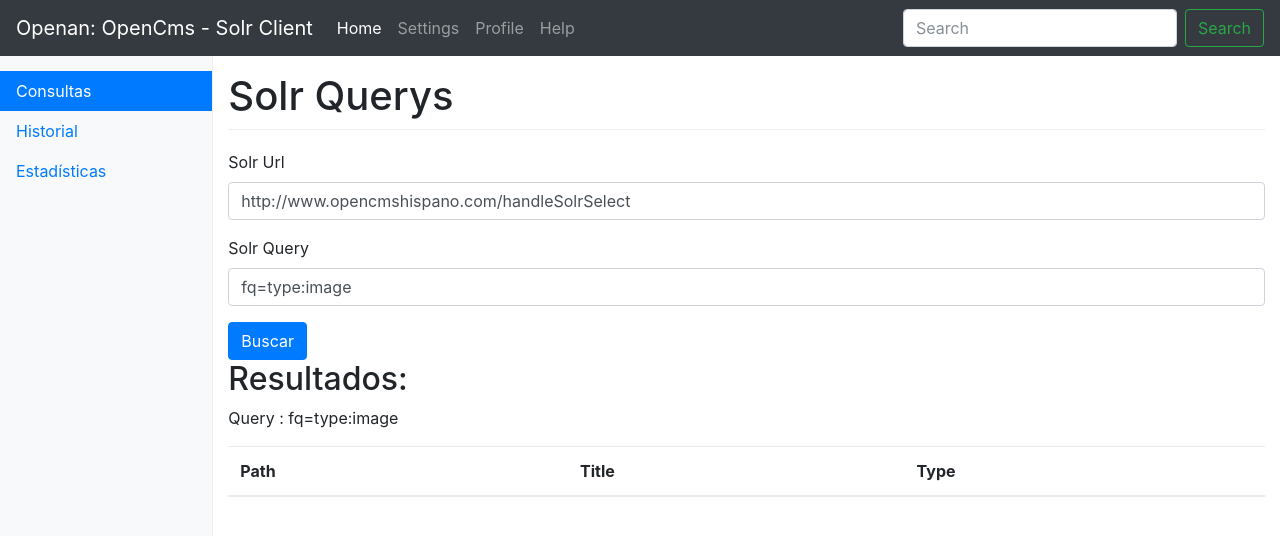
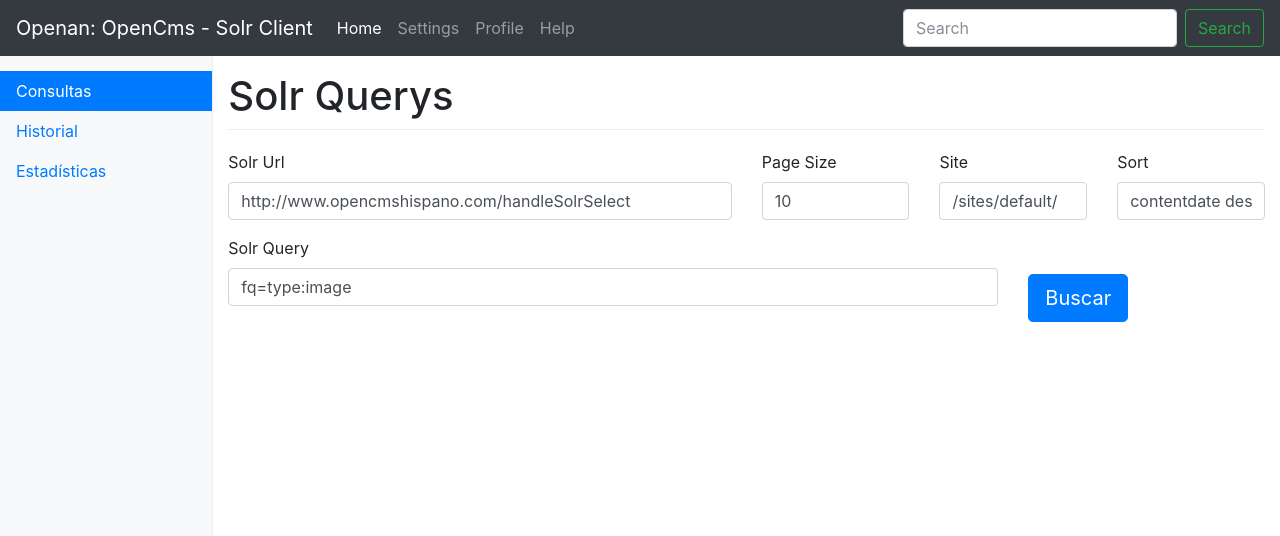
Before and after one commit to serrapos/openan, an Angular app: page / in a window 1280 px wide. Shown: the top 536 px of the page. Built offline with nearby package versions, Linux system fonts and the light colour scheme.

Commit message:
Añadido componentes de bootstrap y configurada la paginación

```diff
--- a/package.json
+++ b/package.json
@@ -21,6 +21,7 @@
     "@angular/platform-browser": "^5.0.0",
     "@angular/platform-browser-dynamic": "^5.0.0",
     "@angular/router": "^5.0.0",
+    "@ng-bootstrap/ng-bootstrap": "^1.0.0-beta.5",
     "core-js": "^2.4.1",
     "rxjs": "^5.5.2",
     "zone.js": "^0.8.14"
--- a/src/app/app.module.ts
+++ b/src/app/app.module.ts
@@ -6,6 +6,8 @@ import { SolrQueryComponent } from './views/components/solr-query/solr-query.com
 import { SolrQueryService } from './services/solr-query.service';
 import { HttpModule } from '@angular/http';
 import { FormsModule } from '@angular/forms';
+import {NgbModule} from '@ng-bootstrap/ng-bootstrap';
+
 
 @NgModule({
   declarations: [
@@ -16,7 +18,8 @@ import { FormsModule } from '@angular/forms';
     BrowserModule,
     LayoutModule,
     HttpModule,
-    FormsModule
+    FormsModule,
+    NgbModule.forRoot()
   ],
   providers: [SolrQueryService],
   bootstrap: [AppComponent]
--- a/src/app/views/components/solr-query/solr-query.component.html
+++ b/src/app/views/components/solr-query/solr-query.component.html
@@ -2,21 +2,39 @@
 
 <div>
     <form (ngSubmit)="onSubmit()">
-        <div class="form-group">
-          <label for="urlSolr">Solr Url</label>
-          <input type="text" class="form-control" [(ngModel)]="urlSolr" name="urlSolr" placeholder="Introduzca la url del Handle Solr Select"/>
+        <div class="row">
+            <div class="col-6 form-group">
+                <label for="urlSolr">Solr Url</label>
+                <input type="text" class="form-control" [(ngModel)]="urlSolr" name="urlSolr" placeholder="Introduzca la url del Handle Solr Select"/>
+            </div>
+            <div class="col-2">
+                <label for="pageSize">Page Size</label>
+                <input type="number" class="form-control" [(ngModel)]="pageSize" name="pageSize"/>
+            </div>
+            <div class="col-2">
+                <label for="site">Site</label>
+                <input type="text" class="form-control" [(ngModel)]="site" name="site"/>
+            </div>
+            <div class="col-2">
+                <label for="sort">Sort</label>
+                <input type="text" class="form-control" [(ngModel)]="sort" name="sort"/>
+            </div>
         </div>
-        <div class="form-group">
-            <label for="query">Solr Query</label>
-            <input type="text" class="form-control" [(ngModel)]="query" name="query" placeholder="Introduzca la query a lanzar"/>
+        <div class="row">
+          <div class="col-9 form-group">
+              <label for="query">Solr Query</label>
+              <input type="text" class="form-control" [(ngModel)]="query" name="query" placeholder="Introduzca la query a lanzar"/>
+          </div>
+          <div class="col-3 d-flex align-items-end">
+            <button type="submit" class="btn btn-lg btn-primary">Buscar</button>
+          </div>
         </div>
-        <button type="submit" class="btn btn-primary">Buscar</button>
     </form>
 </div>
-<div>
-  <h2>Resultados:</h2>
+<div *ngIf="solrResult">
+  <h2>Resultados:  <span class="badge badge-pill badge-success">{{solrResult.response.numFound}} registros</span></h2>
   <p *ngIf="errorMessage" class="alert alert-danger">{{errorMessage}}</p>
-  <p>Query : {{query}}</p>
+  <p class="font-italic"><small>Query : {{finalQuery}}</small></p>
   <p></p>
   <table class="table">
       <thead>
@@ -34,4 +52,8 @@
         </tr>
       </tbody>
     </table>
+    <ngb-pagination [collectionSize]="solrResult.response.numFound" [(page)]="page"
+      aria-label="Default pagination" [maxSize]="5" [boundaryLinks]="true" [pageSize]="pageSize"
+      (pageChange)="onSubmit()">
+    </ngb-pagination>
 </div>
--- a/src/app/views/components/solr-query/solr-query.component.ts
+++ b/src/app/views/components/solr-query/solr-query.component.ts
@@ -14,17 +14,24 @@ export class SolrQueryComponent implements OnInit {
 
   urlSolr = 'http://www.opencmshispano.com/handleSolrSelect';
   query = 'fq=type:image';
+  finalQuery = 'fq=type:image';
   submitted = false;
   docs: Doc[];
   solrResult: SolrResult;
   errorMessage: any;
+  page = 1;
+  pageSize = 10;
+  sort = 'contentdate desc';
+  site = '/sites/default/';
 
   ngOnInit() {
   }
 
   onSubmit() {
     this.submitted = true;
-    this.solrService.search(this.urlSolr, this.query);
+    const start: number = (this.page - 1) * this.pageSize;
+    this.finalQuery = this.query + '&fq=parent-folders:"' + this.site + '"&start=' + start + '&rows=' + this.pageSize + '&sort=' + this.sort;
+    this.solrService.search(this.urlSolr, this.finalQuery);
     this.solrService.solrResultObservable$.subscribe(
         solrResult => (this.solrResult = solrResult, this.docs = solrResult.response.docs),
         error =>  this.errorMessage = <any>error);
```
